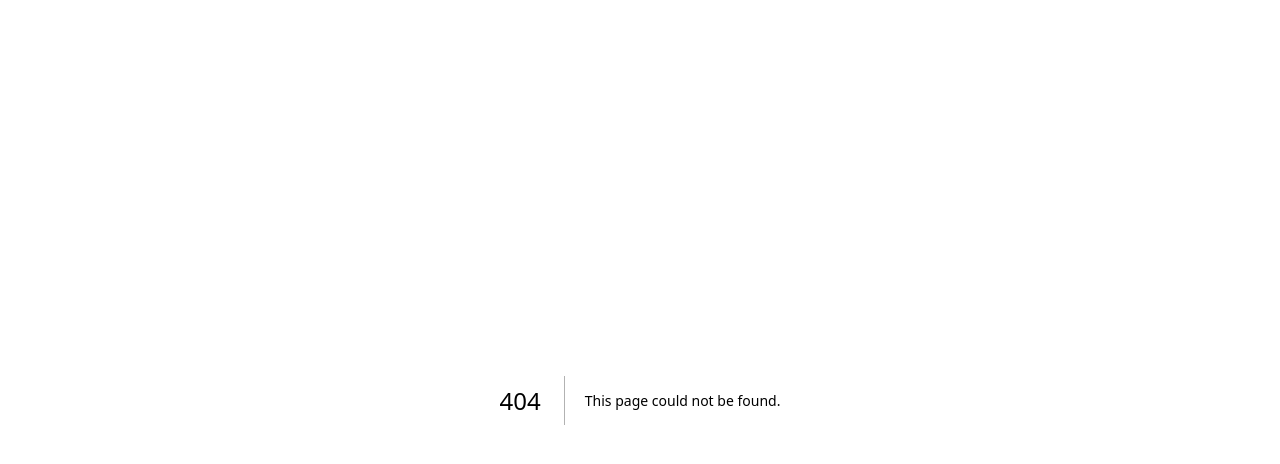
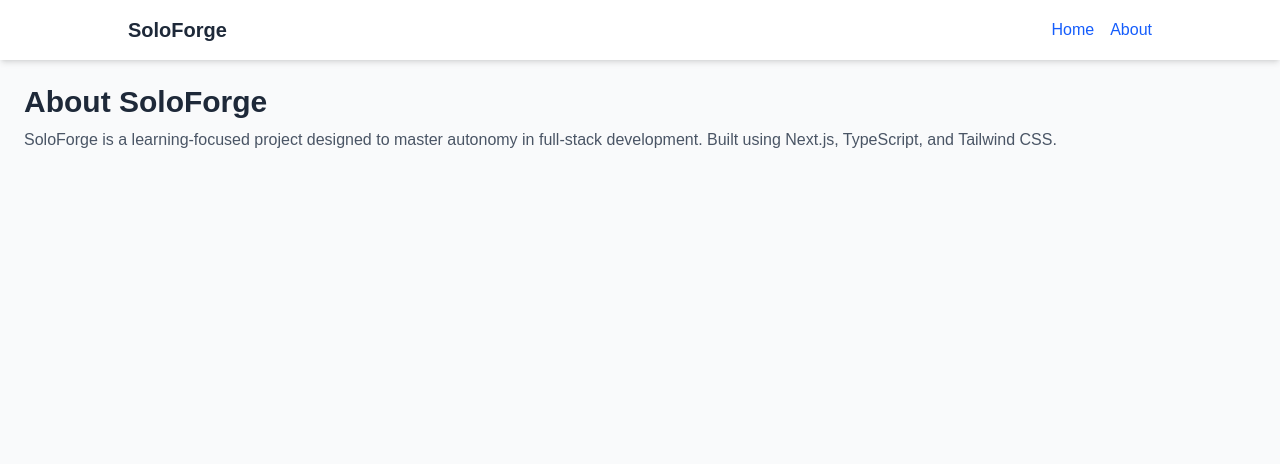
Before and after one commit to SylvesterK-code/alx-project-0x02, a Next.js app in the folder alx-project-0x02/: page /about in a window 1280 px wide. Before the commit this address had no page. Shown: the top 464 px of the page. Built offline with nearby package versions, Linux system fonts and the light colour scheme.

Commit message:
add setup and Basic Routing in Next.js

```diff
--- a/alx-project-0x02/components/layout/Header.tsx
+++ b/alx-project-0x02/components/layout/Header.tsx
@@ -1,7 +1,33 @@
+// const Header = () => {
+//   return (
+//     <header className="bg-white shadow-md p-4">
+//       <h2 className="text-xl font-semibold text-gray-800">SoloForge Navigation</h2>
+//     </header>
+//   );
+// };
+
+// export default Header;
+
+
+
+
+
+import Link from "next/link";
+
 const Header = () => {
   return (
     <header className="bg-white shadow-md p-4">
-      <h2 className="text-xl font-semibold text-gray-800">SoloForge Navigation</h2>
+      <nav className="flex justify-between items-center max-w-5xl mx-auto">
+        <h2 className="text-xl font-bold text-gray-800">SoloForge</h2>
+        <ul className="flex space-x-4 text-blue-600 font-medium">
+          <li>
+            <Link href="/home" className="hover:underline">Home</Link>
+          </li>
+          <li>
+            <Link href="/about" className="hover:underline">About</Link>
+          </li>
+        </ul>
+      </nav>
     </header>
   );
 };
--- /dev/null
+++ b/alx-project-0x02/components/layout/Layout.tsx
@@ -0,0 +1,17 @@
+import Header from "./Header";
+import { ReactNode } from "react";
+
+interface LayoutProps {
+  children: ReactNode;
+}
+
+const Layout = ({ children }: LayoutProps) => {
+  return (
+    <div className="min-h-screen bg-gray-50">
+      <Header />
+      <main className="p-6">{children}</main>
+    </div>
+  );
+};
+
+export default Layout;
--- /dev/null
+++ b/alx-project-0x02/pages/about.tsx
@@ -0,0 +1,15 @@
+import Layout from "@/components/layout/Layout";
+
+const AboutPage = () => {
+  return (
+    <Layout>
+      <h1 className="text-3xl font-bold text-gray-800">About SoloForge</h1>
+      <p className="mt-2 text-gray-600">
+        SoloForge is a learning-focused project designed to master autonomy in full-stack development.
+        Built using Next.js, TypeScript, and Tailwind CSS.
+      </p>
+    </Layout>
+  );
+};
+
+export default AboutPage;
--- /dev/null
+++ b/alx-project-0x02/pages/home.tsx
@@ -0,0 +1,40 @@
+import Header from "@/components/layout/Header";
+
+const HomePage = () => {
+  return (
+    <div className="min-h-screen bg-blue-50">
+      <Header />
+      <main className="p-8 text-center">
+        <h1 className="text-4xl font-bold text-blue-700">Welcome to the Home Page</h1>
+        <p className="mt-2 text-lg text-blue-600">
+          This is a sample home page for SoloForge using Next.js, TypeScript, and Tailwind CSS.
+        </p>
+      </main>
+    </div>
+  );
+};
+
+export default HomePage;
+
+
+
+
+
+
+
+//new Layout wrapper:
+
+// import Layout from "@/components/layout/Layout";
+
+// const HomePage = () => {
+//   return (
+//     <Layout>
+//       <h1 className="text-4xl font-bold text-blue-700">Welcome to the Home Page</h1>
+//       <p className="mt-2 text-lg text-blue-600">
+//         This is a sample home page for SoloForge using Next.js, TypeScript, and Tailwind CSS.
+//       </p>
+//     </Layout>
+//   );
+// };
+
+// export default HomePage;
```
